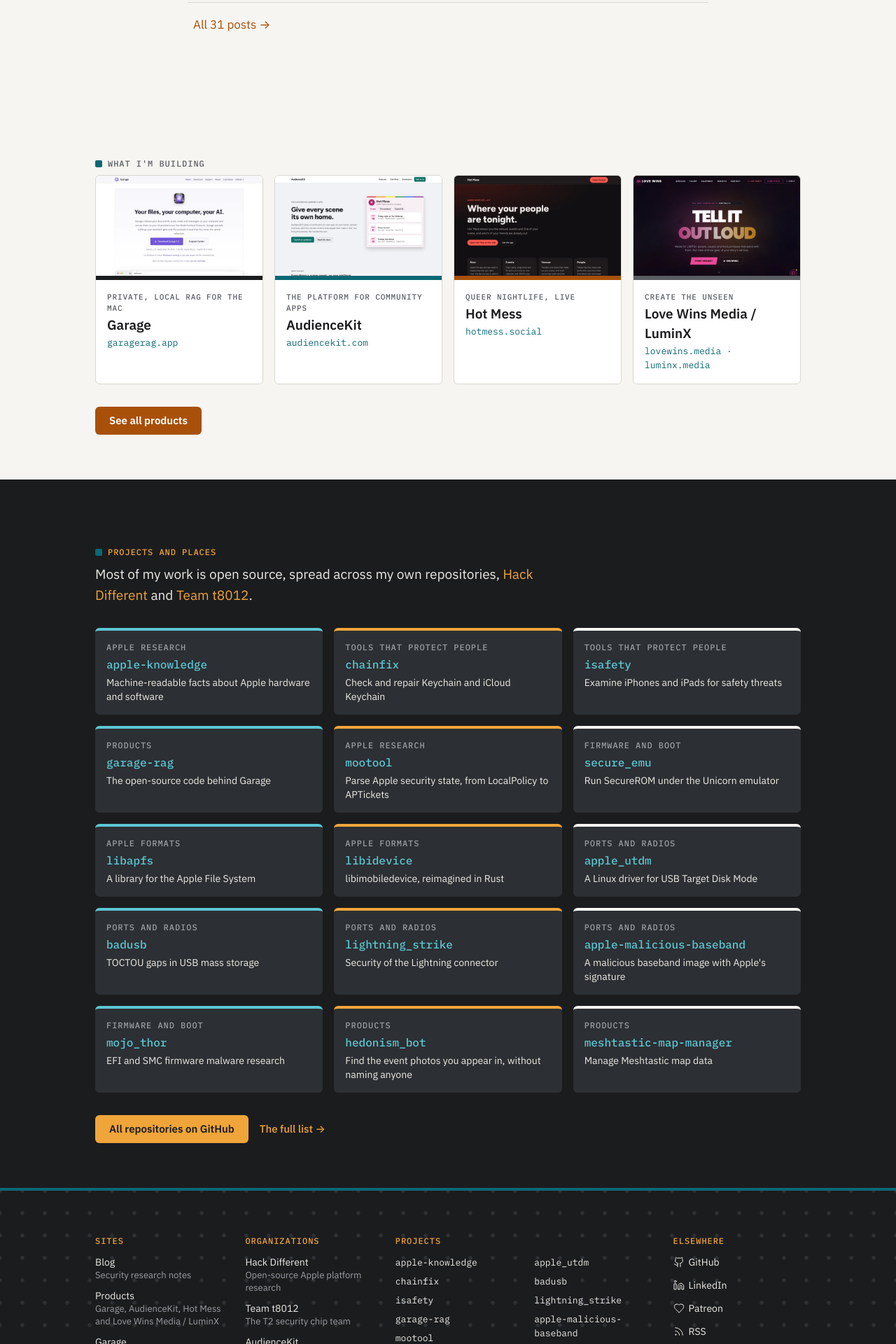
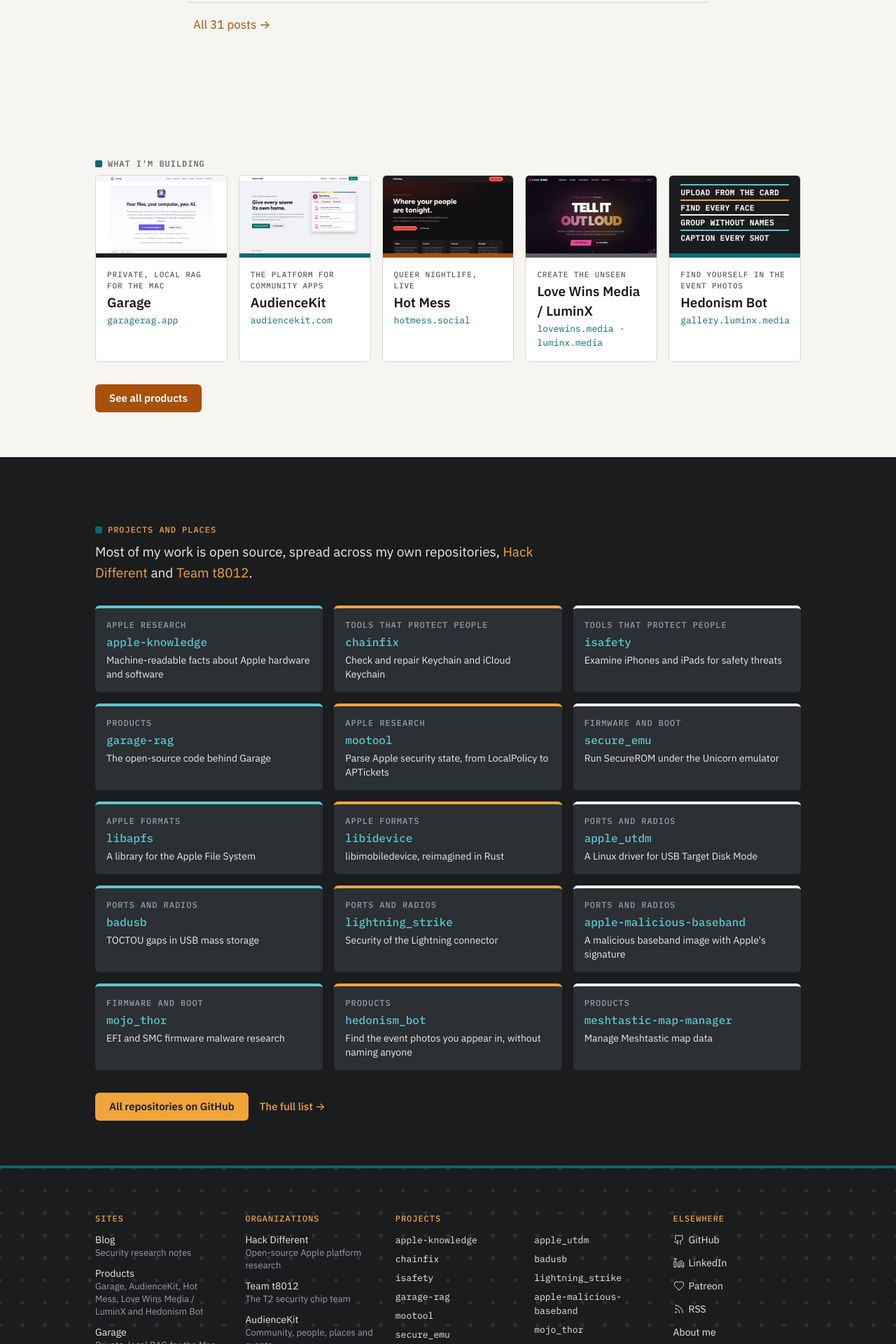
Before and after one commit to rickmark/rickmark_me, a Jekyll site: the page built from index.html, in a window 1280 px wide. Shown: the part 1426-3346 px from the top of the page at 70% size. Built offline with Jekyll 4.4.1, drawn with Linux system fonts in a browser that asks for light colours; some of the changed text lies outside the part shown.

Commit message:
Add Hedonism Bot to the products page
Adds Hedonism Bot (lwm-luminx/hedonism_bot, live at gallery.luminx.media) as a
fifth product with a text panel in place of a screenshot, widens the product
tabs and home cards to five columns, and points the About page, site links and
products description at it.

Co-Authored-By: Claude Opus 5.5 (1M context) <noreply@anthropic.com>
Claude-Session: https://claude.ai/code/session_017yXxmPjkg3dwUnRA515yVf

```diff
--- a/_data/links.yml
+++ b/_data/links.yml
@@ -5,7 +5,7 @@ sites:
     note: Security research notes
   - name: Products
     url: /products/
-    note: Garage, AudienceKit, Hot Mess and Love Wins Media / LuminX
+    note: Garage, AudienceKit, Hot Mess, Love Wins Media / LuminX and Hedonism Bot
   - name: Garage
     url: https://garagerag.app
     note: Private, local RAG for the Mac
@@ -21,6 +21,9 @@ sites:
   - name: Love Wins Media / LuminX
     url: https://lovewins.media
     note: Cinema, photography, 3D scanning and more
+  - name: Hedonism Bot
+    url: https://gallery.luminx.media
+    note: Find yourself in the event photos
   - name: Team t8012 blog
     url: https://blog.t8012.dev/on-bridgeos-t2-research/
     note: The T2 research write-up
@@ -40,7 +43,7 @@ orgs:
     note: Community, people, places and events
   - name: Love Wins Media / LuminX
     url: https://github.com/lwm-luminx
-    note: LuminX's software, from Garage to hedonism_bot
+    note: LuminX's software, from Garage to Hedonism Bot
 
 projects:
   - name: apple-knowledge
--- a/_data/products.yml
+++ b/_data/products.yml
@@ -145,3 +145,37 @@
       url: https://luminx.media/blogs/industrial-strength-makerbot-method-x-carbon-fiber
     - name: "Blog: Edelkrone motion control"
       url: https://luminx.media/blogs/kinematics-in-focus-edelkrone-ecosystem
+
+- slug: hedonism-bot
+  name: Hedonism Bot
+  kicker: Find yourself in the event photos
+  url: https://gallery.luminx.media
+  domain: gallery.luminx.media
+  colour: signal
+  summary: >-
+    Hedonism Bot is a photo gallery for event photographers. It groups the faces in every set without naming anyone,
+    so the people in the photos can find the shots they appear in. It runs LuminX's own gallery.
+  facts:
+    - Faces are found with ArcFace, stored as embeddings in Postgres with pgvector, and clustered with HDBSCAN
+    - A Python worker captions each photo with LLaVA, so every shot carries a description of what's in it
+    - Browse a gallery by event or by face, then open any photo full size
+    - Each photographer gets their own gallery on their own domain, and the archive moves RAW originals to cheaper storage
+    - "A macOS menu bar app uploads straight from the camera card, pairing each RAW file with its HEIF"
+  services:
+    - Upload from the card
+    - Find every face
+    - Group without names
+    - Caption every shot
+    - Browse by face
+    - Browse by event
+    - Your own domain
+    - Archive the RAWs
+  links:
+    - name: gallery.luminx.media
+      url: https://gallery.luminx.media
+    - name: Source on GitHub
+      url: https://github.com/lwm-luminx/hedonism_bot
+    - name: Mac uploader
+      url: https://github.com/lwm-luminx/hedonism_bot/tree/main/mac/HedonismUploader
+    - name: ML worker
+      url: https://github.com/lwm-luminx/hedonism_bot/tree/main/who_dis
--- a/_includes/products-band.html
+++ b/_includes/products-band.html
@@ -5,7 +5,7 @@
       {% for p in site.data.products %}
       <li>
         <a class="product-card product-card-{{ p.colour }}" href="{{ '/products/' | relative_url }}#{{ p.slug }}">
-          {% if p.shots %}<img src="{{ p.shots[0].src | relative_url }}" alt="" loading="lazy" decoding="async" width="1280" height="800">{% else %}<span class="product-card-art" aria-hidden="true">{% for slug in p.family %}{% assign f = site.data.products | where: "slug", slug | first %}<img src="{{ f.shots[0].src | relative_url }}" alt="" loading="lazy" decoding="async" width="1280" height="800">{% endfor %}</span>{% endif %}
+          {% if p.shots %}<img src="{{ p.shots[0].src | relative_url }}" alt="" loading="lazy" decoding="async" width="1280" height="800">{% elsif p.services %}<span class="product-card-art product-card-services" aria-hidden="true">{% for sv in p.services limit: 4 %}<span>{{ sv }}</span>{% endfor %}</span>{% else %}<span class="product-card-art" aria-hidden="true">{% for slug in p.family %}{% assign f = site.data.products | where: "slug", slug | first %}<img src="{{ f.shots[0].src | relative_url }}" alt="" loading="lazy" decoding="async" width="1280" height="800">{% endfor %}</span>{% endif %}
           <span class="product-card-body"><span class="label">{{ p.kicker }}</span><strong>{{ p.name }}</strong><span class="product-card-domain">{{ p.domain }}</span></span>
         </a>
       </li>
--- a/about.md
+++ b/about.md
@@ -130,10 +130,10 @@ Screenshots and more detail for each are on the [Products]({{ '/products/' | rel
   [Android](https://github.com/audience-kit/hot_mess_android) and [web](https://hotmess.social/app/) apps.
 - [Love Wins Media](https://lovewins.media) / [LuminX](https://luminx.media) is a creative studio, from custom AI to cinema-class production,
   photography, 3D scanning and printing, live events and drone imaging. Its software, including Garage, the Hot Mess
-  website and hedonism_bot, lives in the [lwm-luminx](https://github.com/lwm-luminx) GitHub organization.
-- [hedonism_bot](https://github.com/lwm-luminx/hedonism_bot) lets photographers upload photos. It uses Postgres,
-  pgvector and embeddings to find and group faces without naming anyone, so people can find and download the photos
-  they appear in.
+  website and Hedonism Bot, lives in the [lwm-luminx](https://github.com/lwm-luminx) GitHub organization.
+- [Hedonism Bot](https://gallery.luminx.media) is a gallery for event photographers. It uses Postgres, pgvector and
+  face embeddings to group faces without naming anyone, so people can find the photos they appear in. It's open source
+  on [GitHub](https://github.com/lwm-luminx/hedonism_bot), with a Mac app that uploads straight from the camera card.
 - [meshtastic-map-manager](https://github.com/rickmark/meshtastic-map-manager) manages Meshtastic map data.
 
 ## Contributions to other projects
--- a/assets/style.css
+++ b/assets/style.css
@@ -419,7 +419,7 @@ a:hover { text-decoration: underline; text-underline-offset: 3px; }
 .post-nav a:last-child { text-align: right; }
 
 /* Products: the /products/ page and the home page's products band */
-.product-index { display: grid; grid-template-columns: repeat(4, minmax(0, 1fr)); gap: var(--space-2); margin: 0 0 var(--space-4); }
+.product-index { display: grid; grid-template-columns: repeat(5, minmax(0, 1fr)); gap: var(--space-2); margin: 0 0 var(--space-4); }
 .product-tab {
   display: flex; flex-direction: column; gap: 4px;
   padding: var(--space-2); border-radius: var(--radius-md);
@@ -502,7 +502,7 @@ a:hover { text-decoration: underline; text-underline-offset: 3px; }
 .product-foot { color: var(--ink-muted); }
 
 .products-band > .wide { padding-top: var(--space-4); padding-bottom: var(--space-4); }
-.product-cards { list-style: none; margin: 0; padding: 0; display: grid; grid-template-columns: repeat(4, minmax(0, 1fr)); gap: var(--space-2); }
+.product-cards { list-style: none; margin: 0; padding: 0; display: grid; grid-template-columns: repeat(5, minmax(0, 1fr)); gap: var(--space-2); }
 .product-card {
   display: flex; flex-direction: column; height: 100%;
   border: 1px solid var(--hairline); border-radius: var(--radius-md); overflow: hidden;
@@ -513,6 +513,10 @@ a:hover { text-decoration: underline; text-underline-offset: 3px; }
 .product-card-art { overflow: hidden; display: grid; grid-template-columns: 1fr 1fr; grid-template-rows: 1fr 1fr; gap: 2px; background: var(--band-bg); }
 .product-card-art img { width: 100%; height: 100%; object-fit: cover; object-position: top left; min-height: 0; }
 .product-card-art img:first-child { grid-row: 1 / -1; }
+.product-card-services { grid-template-columns: 1fr; grid-template-rows: repeat(4, 1fr); gap: 0; padding: 12px var(--space-2); color: var(--band-text); }
+.product-card-services span { display: flex; align-items: center; border-top: 2px solid var(--band-signal); font-family: var(--font-mono); font-size: 11px; line-height: 14px; font-weight: 600; letter-spacing: 0.04em; text-transform: uppercase; }
+.product-card-services span:nth-child(3n+2) { border-top-color: var(--band-accent); }
+.product-card-services span:nth-child(3n) { border-top-color: var(--band-paper); }
 .product-card-body { display: flex; flex-direction: column; gap: 2px; padding: var(--space-2); }
 .product-card-body .label { font-size: 11px; line-height: 16px; }
 .product-card-body strong { font-size: 19px; line-height: 28px; font-weight: 600; }
@@ -525,6 +529,7 @@ a:hover { text-decoration: underline; text-underline-offset: 3px; }
 @media (max-width: 860px) {
   .features { grid-template-columns: 1fr; }
   .product-index, .product-cards { grid-template-columns: 1fr 1fr; }
+  .product-index > :last-child:nth-child(odd) { grid-column: 1 / -1; }
   .product-body { grid-template-columns: 1fr; }
   .product-services ul { grid-template-columns: 1fr 1fr; }
   .project-grid { grid-template-columns: 1fr 1fr; }
--- a/products.html
+++ b/products.html
@@ -6,7 +6,7 @@ wide: true
 band: true
 band_label: What I'm building
 band_lead: Alongside the research, I build products that keep people's data on their own devices and help communities find each other.
-description: Garage, AudienceKit, Hot Mess and Love Wins Media / LuminX, the products Rick Mark-Penwell builds, with screenshots and links.
+description: Garage, AudienceKit, Hot Mess, Love Wins Media / LuminX and Hedonism Bot, the products Rick Mark-Penwell builds, with screenshots and links.
 ---
 <nav class="product-index" aria-label="Products">
   {% for p in site.data.products %}<a class="product-tab product-tab-{{ p.colour }}" href="#{{ p.slug }}"><span class="label">{{ p.kicker }}</span><strong>{{ p.name }}</strong></a>{% endfor %}
```
Also changed, not shown: Gemfile.lock.
